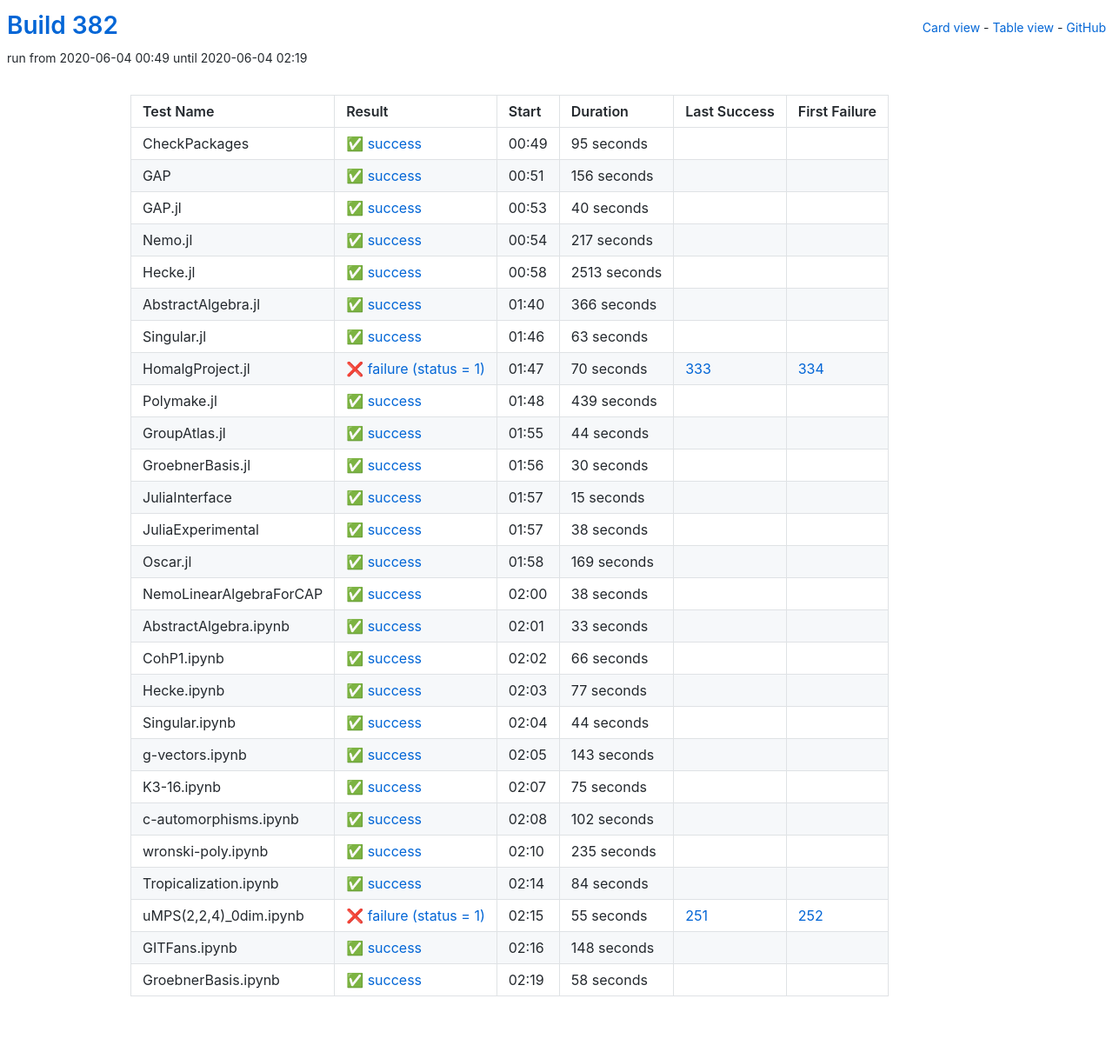
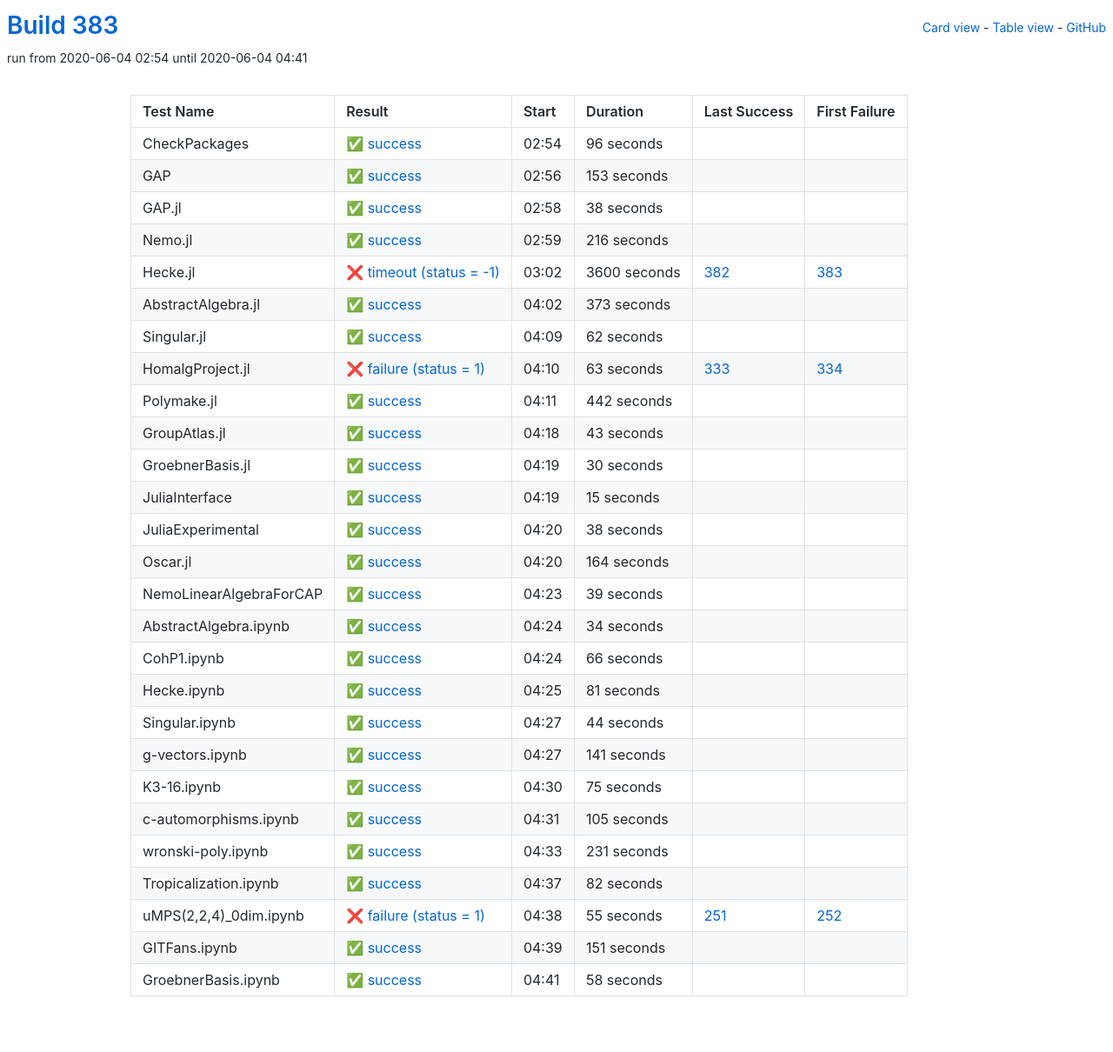
Before and after one commit to oscar-system/oscar-ci-status-1.4, a Jekyll site: the page built from table.html, in a window 1280 px wide. Shown: the whole page at 87% size. Built offline with Jekyll 4.4.1, drawn with Linux system fonts in a browser that asks for light colours.

Commit message:
Build 383

```diff
--- a/_data/ci.yml
+++ b/_data/ci.yml
@@ -1,125 +1,125 @@
-build: 382
-build_url: https://oscarci.mathematik.uni-kl.de/job/oscar-julia-1.4/382/
+build: 383
+build_url: https://oscarci.mathematik.uni-kl.de/job/oscar-julia-1.4/383/
 job: oscar-julia-1.4
 tests:
-- duration: 95
+- duration: 96
   exitcode: 0
   first_failure: false
   first_failure_url: null
   id: checkpackages
   last_success: false
   last_success_url: null
-  log: https://oscarci.mathematik.uni-kl.de/job/oscar-julia-1.4/382/artifact/logs/build-382/CheckPackages.log
+  log: https://oscarci.mathematik.uni-kl.de/job/oscar-julia-1.4/383/artifact/logs/build-383/CheckPackages.log
   name: CheckPackages
-  start: 2020-06-04 00:49
+  start: 2020-06-04 02:54
   status: success
   success: true
-- duration: 156
+- duration: 153
   exitcode: 0
   first_failure: false
   first_failure_url: null
   id: gap
   last_success: false
   last_success_url: null
-  log: https://oscarci.mathematik.uni-kl.de/job/oscar-julia-1.4/382/artifact/logs/build-382/GAP.log
+  log: https://oscarci.mathematik.uni-kl.de/job/oscar-julia-1.4/383/artifact/logs/build-383/GAP.log
   name: GAP
-  start: 2020-06-04 00:51
+  start: 2020-06-04 02:56
   status: success
   success: true
-- duration: 40
+- duration: 38
   exitcode: 0
   first_failure: false
   first_failure_url: null
   id: gap-jl
   last_success: false
   last_success_url: null
-  log: https://oscarci.mathematik.uni-kl.de/job/oscar-julia-1.4/382/artifact/logs/build-382/GAP.jl.log
+  log: https://oscarci.mathematik.uni-kl.de/job/oscar-julia-1.4/383/artifact/logs/build-383/GAP.jl.log
   name: GAP.jl
-  start: 2020-06-04 00:53
+  start: 2020-06-04 02:58
   status: success
   success: true
-- duration: 217
+- duration: 216
   exitcode: 0
   first_failure: false
   first_failure_url: null
   id: nemo-jl
   last_success: false
   last_success_url: null
-  log: https://oscarci.mathematik.uni-kl.de/job/oscar-julia-1.4/382/artifact/logs/build-382/Nemo.jl.log
+  log: https://oscarci.mathematik.uni-kl.de/job/oscar-julia-1.4/383/artifact/logs/build-383/Nemo.jl.log
   name: Nemo.jl
-  start: 2020-06-04 00:54
+  start: 2020-06-04 02:59
   status: success
   success: true
-- duration: 2513
-  exitcode: 0
-  first_failure: false
-  first_failure_url: null
+- duration: 3600
+  exitcode: -1
+  first_failure: 383
+  first_failure_url: https://oscarci.mathematik.uni-kl.de/job/oscar-julia-1.4/383/
   id: hecke-jl
-  last_success: false
-  last_success_url: null
-  log: https://oscarci.mathematik.uni-kl.de/job/oscar-julia-1.4/382/artifact/logs/build-382/Hecke.jl.log
+  last_success: 382
+  last_success_url: https://oscarci.mathematik.uni-kl.de/job/oscar-julia-1.4/382/
+  log: https://oscarci.mathematik.uni-kl.de/job/oscar-julia-1.4/383/artifact/logs/build-383/Hecke.jl.log
   name: Hecke.jl
-  start: 2020-06-04 00:58
-  status: success
-  success: true
-- duration: 366
+  start: 2020-06-04 03:02
+  status: timeout
+  success: false
+- duration: 373
   exitcode: 0
   first_failure: false
   first_failure_url: null
   id: abstractalgebra-jl
   last_success: false
   last_success_url: null
-  log: https://oscarci.mathematik.uni-kl.de/job/oscar-julia-1.4/382/artifact/logs/build-382/AbstractAlgebra.jl.log
+  log: https://oscarci.mathematik.uni-kl.de/job/oscar-julia-1.4/383/artifact/logs/build-383/AbstractAlgebra.jl.log
   name: AbstractAlgebra.jl
-  start: 2020-06-04 01:40
+  start: 2020-06-04 04:02
   status: success
   success: true
-- duration: 63
+- duration: 62
   exitcode: 0
   first_failure: false
   first_failure_url: null
   id: singular-jl
   last_success: false
   last_success_url: null
-  log: https://oscarci.mathematik.uni-kl.de/job/oscar-julia-1.4/382/artifact/logs/build-382/Singular.jl.log
+  log: https://oscarci.mathematik.uni-kl.de/job/oscar-julia-1.4/383/artifact/logs/build-383/Singular.jl.log
   name: Singular.jl
-  start: 2020-06-04 01:46
+  start: 2020-06-04 04:09
   status: success
   success: true
-- duration: 70
+- duration: 63
   exitcode: 1
   first_failure: 334
   first_failure_url: https://oscarci.mathematik.uni-kl.de/job/oscar-julia-1.4/334/
   id: homalgproject-jl
   last_success: 333
   last_success_url: https://oscarci.mathematik.uni-kl.de/job/oscar-julia-1.4/333/
-  log: https://oscarci.mathematik.uni-kl.de/job/oscar-julia-1.4/382/artifact/logs/build-382/HomalgProject.jl.log
+  log: https://oscarci.mathematik.uni-kl.de/job/oscar-julia-1.4/383/artifact/logs/build-383/HomalgProject.jl.log
   name: HomalgProject.jl
-  start: 2020-06-04 01:47
+  start: 2020-06-04 04:10
   status: failure
   success: false
-- duration: 439
+- duration: 442
   exitcode: 0
   first_failure: false
   first_failure_url: null
   id: polymake-jl
   last_success: false
   last_success_url: null
-  log: https://oscarci.mathematik.uni-kl.de/job/oscar-julia-1.4/382/artifact/logs/build-382/Polymake.jl.log
+  log: https://oscarci.mathematik.uni-kl.de/job/oscar-julia-1.4/383/artifact/logs/build-383/Polymake.jl.log
   name: Polymake.jl
-  start: 2020-06-04 01:48
+  start: 2020-06-04 04:11
   status: success
   success: true
-- duration: 44
+- duration: 43
   exitcode: 0
   first_failure: false
   first_failure_url: null
   id: groupatlas-jl
   last_success: false
   last_success_url: null
-  log: https://oscarci.mathematik.uni-kl.de/job/oscar-julia-1.4/382/artifact/logs/build-382/GroupAtlas.jl.log
+  log: https://oscarci.mathematik.uni-kl.de/job/oscar-julia-1.4/383/artifact/logs/build-383/GroupAtlas.jl.log
   name: GroupAtlas.jl
-  start: 2020-06-04 01:55
+  start: 2020-06-04 04:18
   status: success
   success: true
 - duration: 30
@@ -129,9 +129,9 @@ tests:
   id: groebnerbasis-jl
   last_success: false
   last_success_url: null
-  log: https://oscarci.mathematik.uni-kl.de/job/oscar-julia-1.4/382/artifact/logs/build-382/GroebnerBasis.jl.log
+  log: https://oscarci.mathematik.uni-kl.de/job/oscar-julia-1.4/383/artifact/logs/build-383/GroebnerBasis.jl.log
   name: GroebnerBasis.jl
-  start: 2020-06-04 01:56
+  start: 2020-06-04 04:19
   status: success
   success: true
 - duration: 15
@@ -141,9 +141,9 @@ tests:
   id: juliainterface
   last_success: false
   last_success_url: null
-  log: https://oscarci.mathematik.uni-kl.de/job/oscar-julia-1.4/382/artifact/logs/build-382/JuliaInterface.log
+  log: https://oscarci.mathematik.uni-kl.de/job/oscar-julia-1.4/383/artifact/logs/build-383/JuliaInterface.log
   name: JuliaInterface
-  start: 2020-06-04 01:57
+  start: 2020-06-04 04:19
   status: success
   success: true
 - duration: 38
@@ -153,45 +153,45 @@ tests:
   id: juliaexperimental
   last_success: false
   last_success_url: null
-  log: https://oscarci.mathematik.uni-kl.de/job/oscar-julia-1.4/382/artifact/logs/build-382/JuliaExperimental.log
+  log: https://oscarci.mathematik.uni-kl.de/job/oscar-julia-1.4/383/artifact/logs/build-383/JuliaExperimental.log
   name: JuliaExperimental
-  start: 2020-06-04 01:57
+  start: 2020-06-04 04:20
   status: success
   success: true
-- duration: 169
+- duration: 164
   exitcode: 0
   first_failure: false
   first_failure_url: null
   id: oscar-jl
   last_success: false
   last_success_url: null
-  log: https://oscarci.mathematik.uni-kl.de/job/oscar-julia-1.4/382/artifact/logs/build-382/Oscar.jl.log
+  log: https://oscarci.mathematik.uni-kl.de/job/oscar-julia-1.4/383/artifact/logs/build-383/Oscar.jl.log
   name: Oscar.jl
-  start: 2020-06-04 01:58
+  start: 2020-06-04 04:20
   status: success
   success: true
-- duration: 38
+- duration: 39
   exitcode: 0
   first_failure: false
   first_failure_url: null
   id: nemolinearalgebraforcap
   last_success: false
   last_success_url: null
-  log: https://oscarci.mathematik.uni-kl.de/job/oscar-julia-1.4/382/artifact/logs/build-382/NemoLinearAlgebraForCAP.log
+  log: https://oscarci.mathematik.uni-kl.de/job/oscar-julia-1.4/383/artifact/logs/build-383/NemoLinearAlgebraForCAP.log
   name: NemoLinearAlgebraForCAP
-  start: 2020-06-04 02:00
+  start: 2020-06-04 04:23
   status: success
   success: true
-- duration: 33
+- duration: 34
   exitcode: 0
   first_failure: false
   first_failure_url: null
   id: abstractalgebra-ipynb
   last_success: false
   last_success_url: null
-  log: https://oscarci.mathematik.uni-kl.de/job/oscar-julia-1.4/382/artifact/logs/build-382/AbstractAlgebra.ipynb.log
+  log: https://oscarci.mathematik.uni-kl.de/job/oscar-julia-1.4/383/artifact/logs/build-383/AbstractAlgebra.ipynb.log
   name: AbstractAlgebra.ipynb
-  start: 2020-06-04 02:01
+  start: 2020-06-04 04:24
   status: success
   success: true
 - duration: 66
@@ -201,21 +201,21 @@ tests:
   id: cohp1-ipynb
   last_success: false
   last_success_url: null
-  log: https://oscarci.mathematik.uni-kl.de/job/oscar-julia-1.4/382/artifact/logs/build-382/CohP1.ipynb.log
+  log: https://oscarci.mathematik.uni-kl.de/job/oscar-julia-1.4/383/artifact/logs/build-383/CohP1.ipynb.log
   name: CohP1.ipynb
-  start: 2020-06-04 02:02
+  start: 2020-06-04 04:24
   status: success
   success: true
-- duration: 77
+- duration: 81
   exitcode: 0
   first_failure: false
   first_failure_url: null
   id: hecke-ipynb
   last_success: false
   last_success_url: null
-  log: https://oscarci.mathematik.uni-kl.de/job/oscar-julia-1.4/382/artifact/logs/build-382/Hecke.ipynb.log
+  log: https://oscarci.mathematik.uni-kl.de/job/oscar-julia-1.4/383/artifact/logs/build-383/Hecke.ipynb.log
   name: Hecke.ipynb
-  start: 2020-06-04 02:03
+  start: 2020-06-04 04:25
   status: success
   success: true
 - duration: 44
@@ -225,21 +225,21 @@ tests:
   id: singular-ipynb
   last_success: false
   last_success_url: null
-  log: https://oscarci.mathematik.uni-kl.de/job/oscar-julia-1.4/382/artifact/logs/build-382/Singular.ipynb.log
+  log: https://oscarci.mathematik.uni-kl.de/job/oscar-julia-1.4/383/artifact/logs/build-383/Singular.ipynb.log
   name: Singular.ipynb
-  start: 2020-06-04 02:04
+  start: 2020-06-04 04:27
   status: success
   success: true
-- duration: 143
+- duration: 141
   exitcode: 0
   first_failure: false
   first_failure_url: null
   id: g-vectors-ipynb
   last_success: false
   last_success_url: null
-  log: https://oscarci.mathematik.uni-kl.de/job/oscar-julia-1.4/382/artifact/logs/build-382/g-vectors.ipynb.log
+  log: https://oscarci.mathematik.uni-kl.de/job/oscar-julia-1.4/383/artifact/logs/build-383/g-vectors.ipynb.log
   name: g-vectors.ipynb
-  start: 2020-06-04 02:05
+  start: 2020-06-04 04:27
   status: success
   success: true
 - duration: 75
@@ -249,45 +249,45 @@ tests:
   id: k3-16-ipynb
   last_success: false
   last_success_url: null
-  log: https://oscarci.mathematik.uni-kl.de/job/oscar-julia-1.4/382/artifact/logs/build-382/K3-16.ipynb.log
+  log: https://oscarci.mathematik.uni-kl.de/job/oscar-julia-1.4/383/artifact/logs/build-383/K3-16.ipynb.log
   name: K3-16.ipynb
-  start: 2020-06-04 02:07
+  start: 2020-06-04 04:30
   status: success
   success: true
-- duration: 102
+- duration: 105
   exitcode: 0
   first_failure: false
   first_failure_url: null
   id: c-automorphisms-ipynb
   last_success: false
   last_success_url: null
-  log: https://oscarci.mathematik.uni-kl.de/job/oscar-julia-1.4/382/artifact/logs/build-382/c-automorphisms.ipynb.log
+  log: https://oscarci.mathematik.uni-kl.de/job/oscar-julia-1.4/383/artifact/logs/build-383/c-automorphisms.ipynb.log
   name: c-automorphisms.ipynb
-  start: 2020-06-04 02:08
+  start: 2020-06-04 04:31
   status: success
   success: true
-- duration: 235
+- duration: 231
   exitcode: 0
   first_failure: false
   first_failure_url: null
   id: wronski-poly-ipynb
   last_success: false
   last_success_url: null
-  log: https://oscarci.mathematik.uni-kl.de/job/oscar-julia-1.4/382/artifact/logs/build-382/wronski-poly.ipynb.log
+  log: https://oscarci.mathematik.uni-kl.de/job/oscar-julia-1.4/383/artifact/logs/build-383/wronski-poly.ipynb.log
   name: wronski-poly.ipynb
-  start: 2020-06-04 02:10
+  start: 2020-06-04 04:33
   status: success
   success: true
-- duration: 84
+- duration: 82
   exitcode: 0
   first_failure: false
   first_failure_url: null
   id: tropicalization-ipynb
   last_success: false
   last_success_url: null
-  log: https://oscarci.mathematik.uni-kl.de/job/oscar-julia-1.4/382/artifact/logs/build-382/Tropicalization.ipynb.log
+  log: https://oscarci.mathematik.uni-kl.de/job/oscar-julia-1.4/383/artifact/logs/build-383/Tropicalization.ipynb.log
   name: Tropicalization.ipynb
-  start: 2020-06-04 02:14
+  start: 2020-06-04 04:37
   status: success
   success: true
 - duration: 55
@@ -297,21 +297,21 @@ tests:
   id: umps-2-2-4-0dim-ipynb
   last_success: 251
   last_success_url: https://oscarci.mathematik.uni-kl.de/job/oscar-julia-1.4/251/
-  log: https://oscarci.mathematik.uni-kl.de/job/oscar-julia-1.4/382/artifact/logs/build-382/uMPS-2-2-4-_0dim.ipynb.log
+  log: https://oscarci.mathematik.uni-kl.de/job/oscar-julia-1.4/383/artifact/logs/build-383/uMPS-2-2-4-_0dim.ipynb.log
   name: uMPS(2,2,4)_0dim.ipynb
-  start: 2020-06-04 02:15
+  start: 2020-06-04 04:38
   status: failure
   success: false
-- duration: 148
+- duration: 151
   exitcode: 0
   first_failure: false
   first_failure_url: null
   id: gitfans-ipynb
   last_success: false
   last_success_url: null
-  log: https://oscarci.mathematik.uni-kl.de/job/oscar-julia-1.4/382/artifact/logs/build-382/GITFans.ipynb.log
+  log: https://oscarci.mathematik.uni-kl.de/job/oscar-julia-1.4/383/artifact/logs/build-383/GITFans.ipynb.log
   name: GITFans.ipynb
-  start: 2020-06-04 02:16
+  start: 2020-06-04 04:39
   status: success
   success: true
 - duration: 58
@@ -321,8 +321,8 @@ tests:
   id: groebnerbasis-ipynb
   last_success: false
   last_success_url: null
-  log: https://oscarci.mathematik.uni-kl.de/job/oscar-julia-1.4/382/artifact/logs/build-382/GroebnerBasis.ipynb.log
+  log: https://oscarci.mathematik.uni-kl.de/job/oscar-julia-1.4/383/artifact/logs/build-383/GroebnerBasis.ipynb.log
   name: GroebnerBasis.ipynb
-  start: 2020-06-04 02:19
+  start: 2020-06-04 04:41
   status: success
   success: true
```
Also changed, not shown: README.md.
